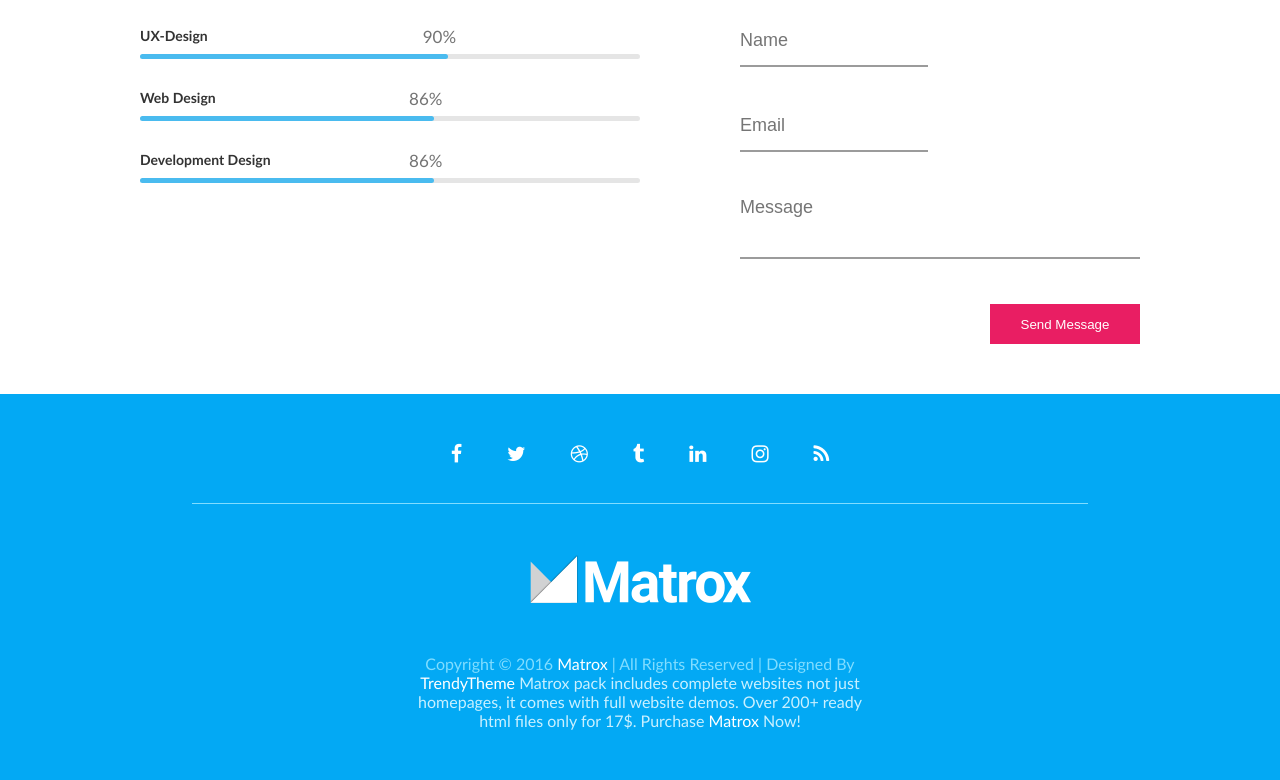
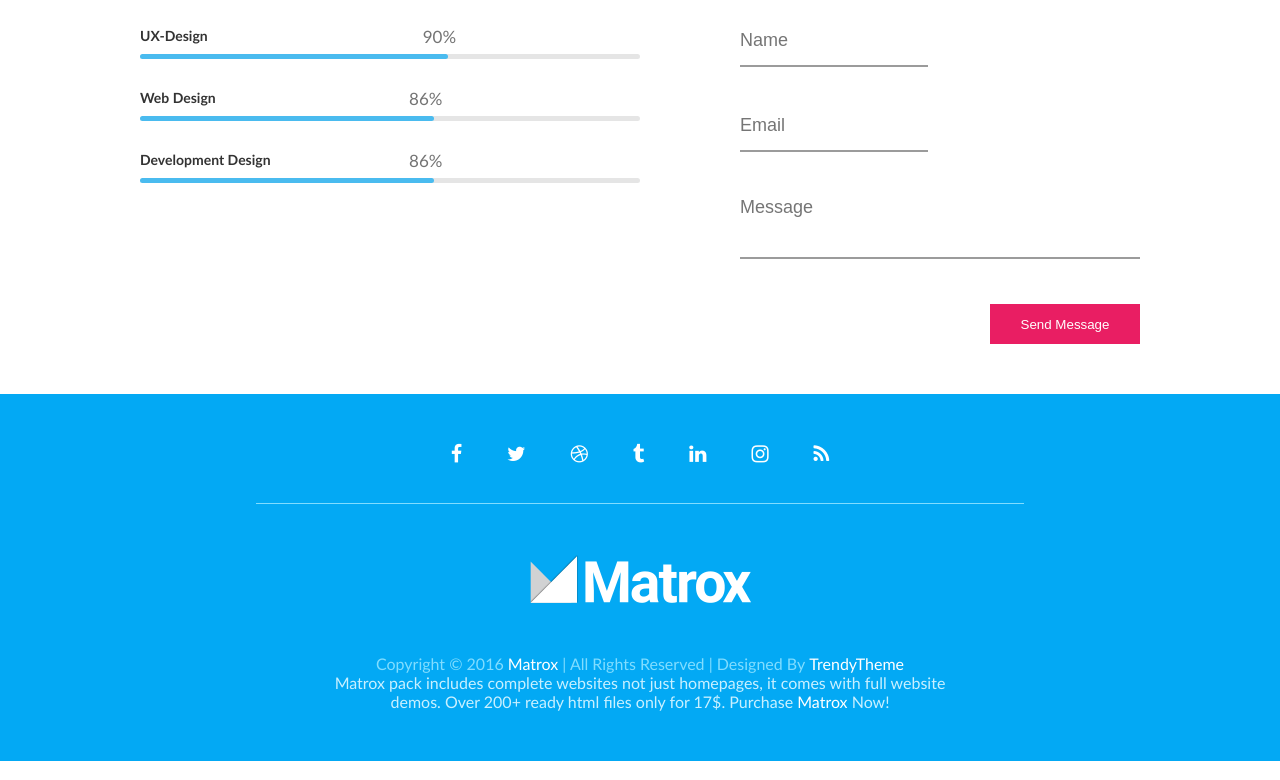
Before and after one commit to Dovydas-G/_48-coming-soon_copy2, a website: page index.html in a window 1280 px wide. Shown: the part 969-1749 px from the top of the page. Drawn offline with Linux system fonts and the light colour scheme.

Commit message:
style update

```diff
--- a/css/main.css
+++ b/css/main.css
@@ -5,8 +5,6 @@ body * {
     vertical-align: top;
     box-sizing: border-box;
 }
-
-
 
 
 body {
@@ -36,7 +34,6 @@ body {
     height: 100vh;
     background: url(../img/banner-1.jpg);
 
-
 }
 
 
@@ -45,7 +42,6 @@ body {
     align-items: center;
     flex-direction: column;
     gap: 50px;
-
 
 }
 
@@ -67,7 +63,6 @@ body {
     font-family: Verdana, Geneva, Tahoma, sans-serif;
     text-align: center;
     color: #5f5a5a;
-
 }
 
 
@@ -196,8 +191,6 @@ ul {
 
 
 
-
-
 .container .column {
     width: 50%;
 }
@@ -208,8 +201,8 @@ ul {
 
 
 .container > .row-short {
-    width: 600px;
-    margin: 0 calc(50% - 300px);
+    width: 800px;
+    margin: 0 calc(50% - 400px);
 }
 
 .container .column,
@@ -367,6 +360,7 @@ ul {
 }
 
 
+
 .footer-bg-blue {
     display: flex;
     flex-direction: column;
@@ -382,7 +376,7 @@ ul {
     display: flex;
     justify-content: center;
     height: 60px;
-    width: 70%;
+    width: 60%;
     padding: 0;
     gap: 45px;
     border-bottom: 1px solid #81ddff;
@@ -452,6 +446,11 @@ ul {
         margin-left: unset;
     }
 
+    .container .column,
+    .container .column.short {
+        padding: 30px 0;
+    }
+
     .mouse,
     .mouse-wheel::before {
         border: transparent;
@@ -465,6 +464,8 @@ ul {
         width: 400px;
         margin: 0 calc(50% - 200px);
     }
+
+
 
     .title {
         text-align: center;
```
